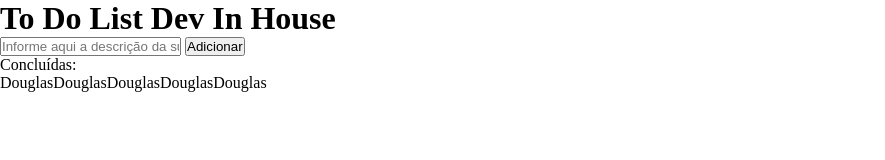
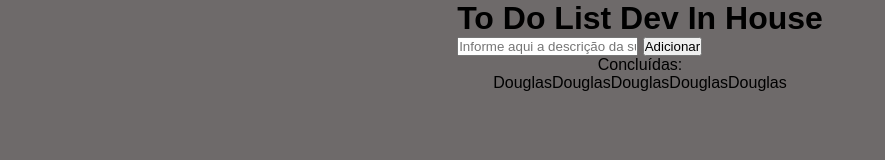
Before and after one commit to douglas-devinhouse/devinhouse-projeto-1, a plain HTML site: page index.html in a window 1280 px wide. Shown: the whole page, without its empty margins (0-885 px from the left). Drawn offline with Linux system fonts and the light colour scheme.

```diff
--- a/css/style.css
+++ b/css/style.css
@@ -1,4 +1,34 @@
-* {
+ * {
     margin: 0;
     padding: 0;
+    box-sizing: border-box;
   }
+
+  body {
+    background-color: #6e6a6a;
+
+    height: 80vh;
+    width: 100%;
+    place-items: center;
+    font-family: 'Source Sans Pro', sans-serif;
+  }
+
+
+/*
+header {
+  text-align: center;
+
+background-image: linear-gradient(to bottom, #232526, #414345);
+background-repeat: no-repeat;
+
+color: #fff;
+}
+
+footer {
+  position: fixed;
+  display: block;
+  bottom: 50px;
+  text-align: center;
+  background-color: #232526;
+  width: 100%;
+} */
```
